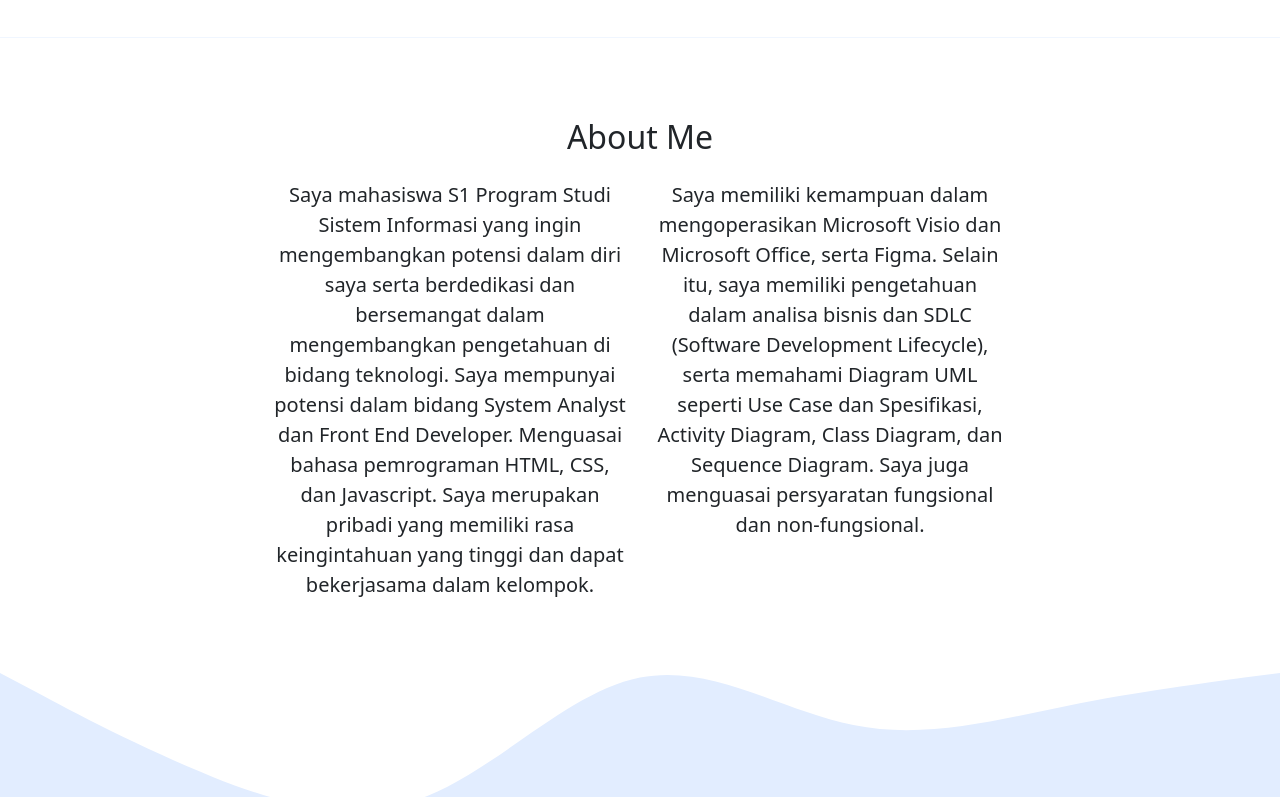
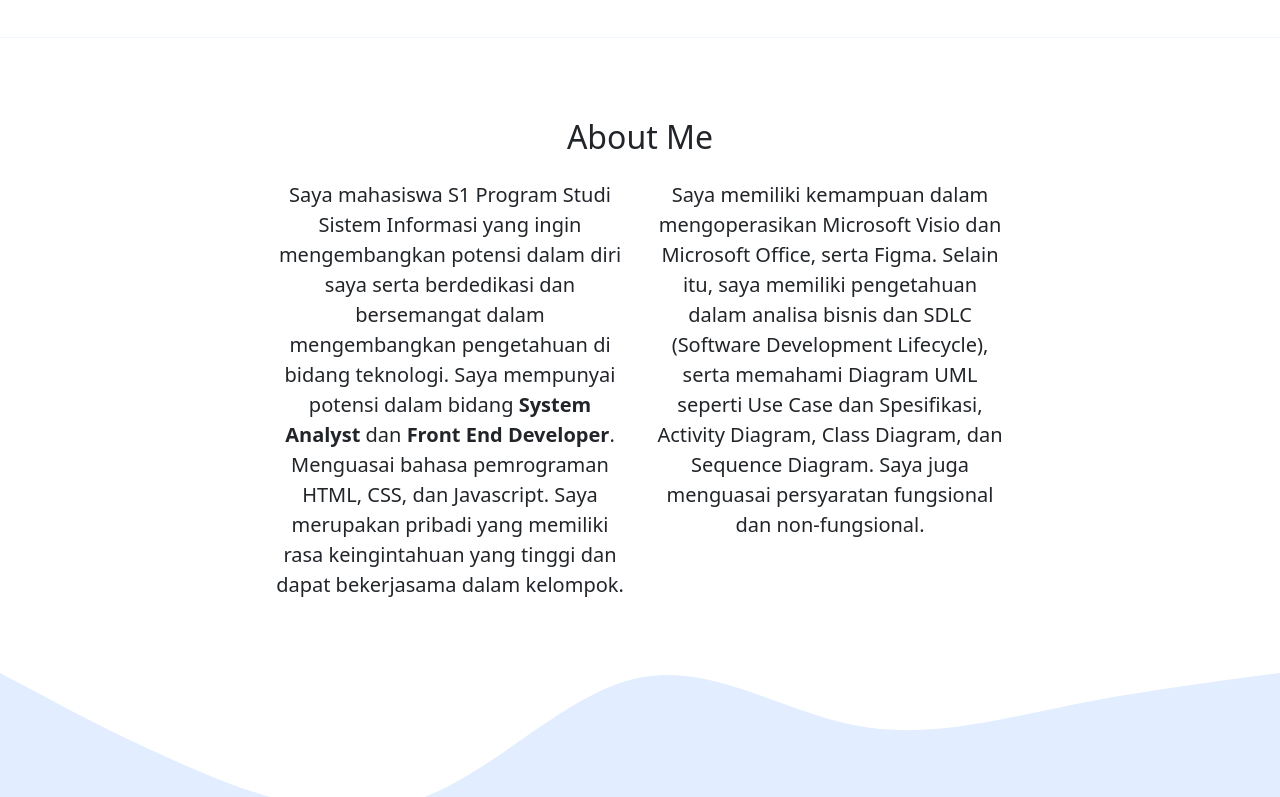
Before and after one commit to juanhkahfi/portfolio-juan, a plain HTML site: page index.html in a window 1280 px wide. Shown: the part 717-1514 px from the top of the page. Drawn offline with nearby package versions, Linux system fonts and the light colour scheme.

Commit message:
Update index.html

```diff
--- a/index.html
+++ b/index.html
@@ -71,7 +71,7 @@
           <div class="col-md-4">
             <p>
               Saya mahasiswa S1 Program Studi Sistem Informasi yang ingin mengembangkan potensi dalam diri saya serta berdedikasi dan bersemangat dalam mengembangkan pengetahuan di bidang teknologi. Saya mempunyai potensi dalam bidang
-              System Analyst dan Front End Developer. Menguasai bahasa pemrograman HTML, CSS, dan Javascript. Saya merupakan pribadi yang memiliki rasa keingintahuan yang tinggi dan dapat bekerjasama dalam kelompok.
+              <b>System Analyst</b> dan <b>Front End Developer</b>. Menguasai bahasa pemrograman HTML, CSS, dan Javascript. Saya merupakan pribadi yang memiliki rasa keingintahuan yang tinggi dan dapat bekerjasama dalam kelompok.
             </p>
           </div>
           <div class="col-md-4">
```
